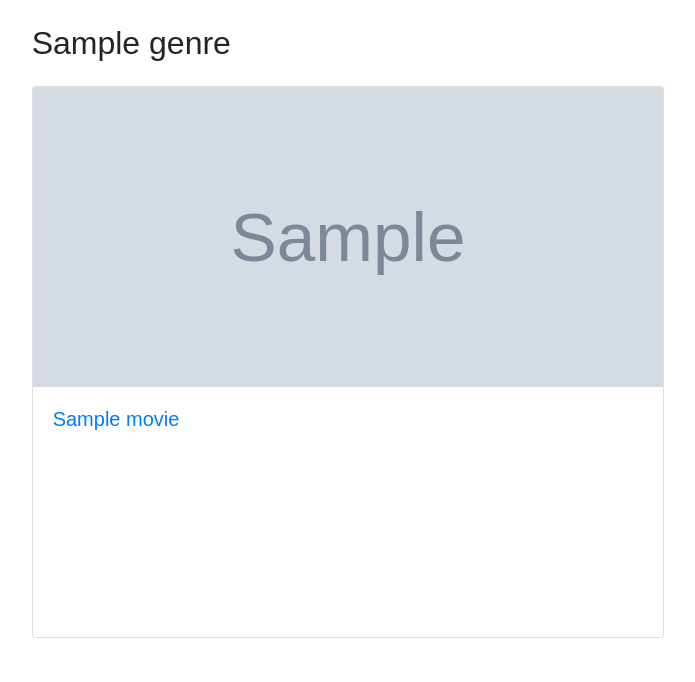
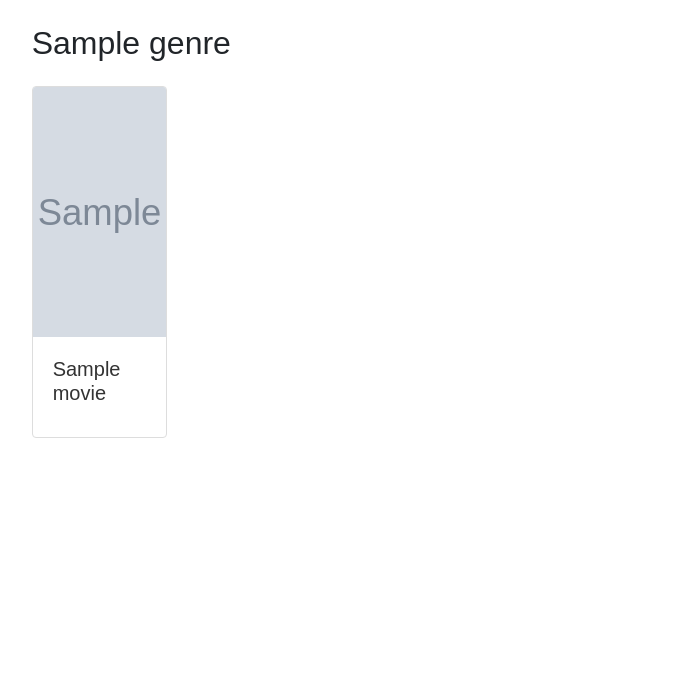
Before and after one commit to shamilcv39/filmproject, a Django app: a page that uses templates/movies_by_genre.html in a window 1280 px wide. Shown: the part 132-814 px from the top of the page, without its empty margins (292-987 px from the left). After the commit the page ends 570 px from the top, so only its background shows below. Run offline with Django 5.2, Linux system fonts and the light colour scheme; tables that the repository leaves empty hold one stand-in row (values such as "Sample post"); grey boxes marked "Sample" are stand-in pictures; some libraries are stand-ins or nearby versions.

Commit message:
Update movies_by_genre.html

```diff
--- a/templates/movies_by_genre.html
+++ b/templates/movies_by_genre.html
@@ -5,14 +5,16 @@
     <div class="row">
         <div class="col-md-10 offset-md-1">
             <h2 class="mb-4">{{ genre.title }}</h2>
-                <div class="card-deck">
+            <div class="row">
                 {% for movie in movies %}
-                        <div class="card mb-4">
-                            <img src="{{ movie.poster.url }}" class="card-img-top" alt="{{ movie.title }}" style="height: 300px; object-fit: cover;">
-                            <div class="card-body" style="height: 250px;">
+                    <div class="col-md-3 mb-4">
+                        <div class="card" style="border: 1px solid #ddd;">
+                            <img src="{{ movie.poster.url }}" class="card-img-top square-image" alt="{{ movie.title }}" width="300px" height="250px">
+                            <div class="card-body">
                                 <h5 class="card-title" style="max-height: 60px; overflow: hidden;">
-                                    <a href="{% url 'filmapp:movie_detail' genre_slug=genre.slug movie_slug=movie.slug %}">{{ movie.title }}</a>
+                                    <a href="{% url 'filmapp:movie_detail' genre_slug=genre.slug movie_slug=movie.slug %}" style="text-decoration: none; color: #333;">{{ movie.title }}</a>
                                 </h5>
+                            </div>
                         </div>
                     </div>
                 {% endfor %}
```
Lines whose indentation alone changed are shown as unchanged.
